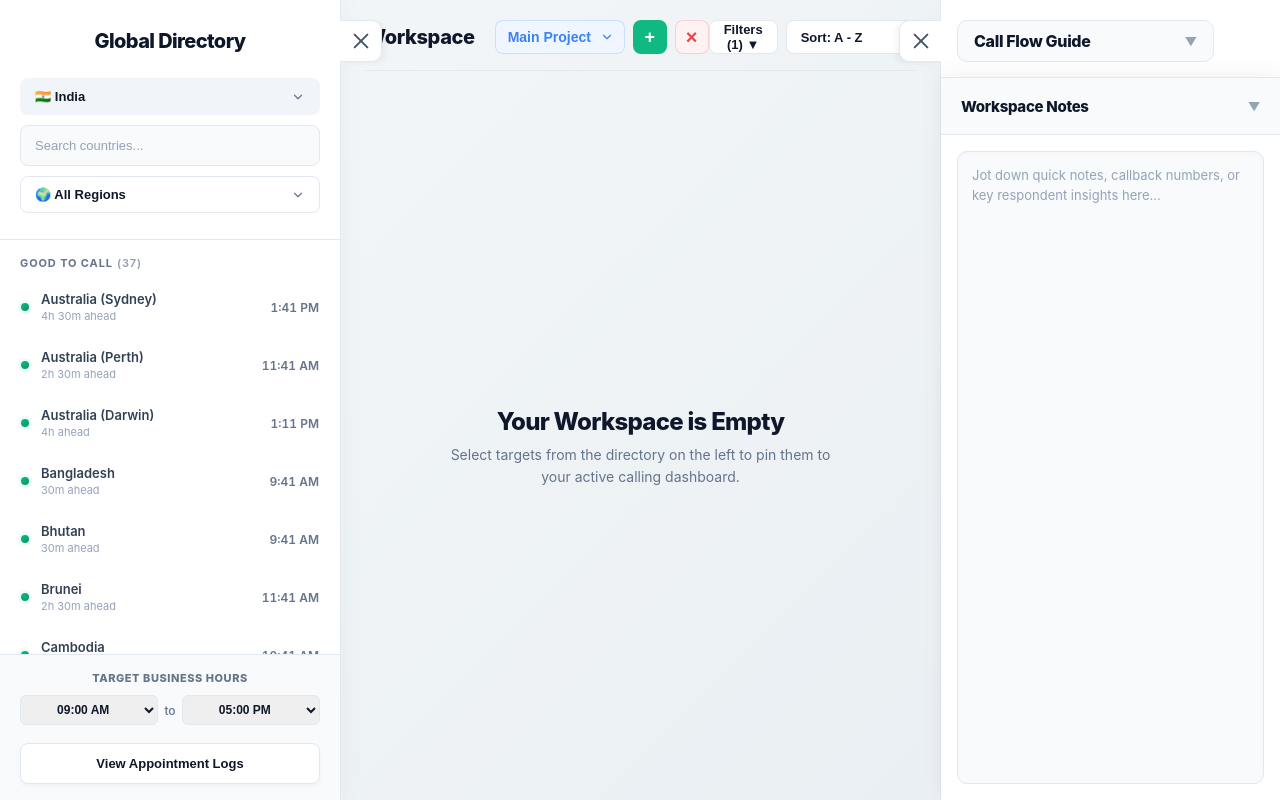
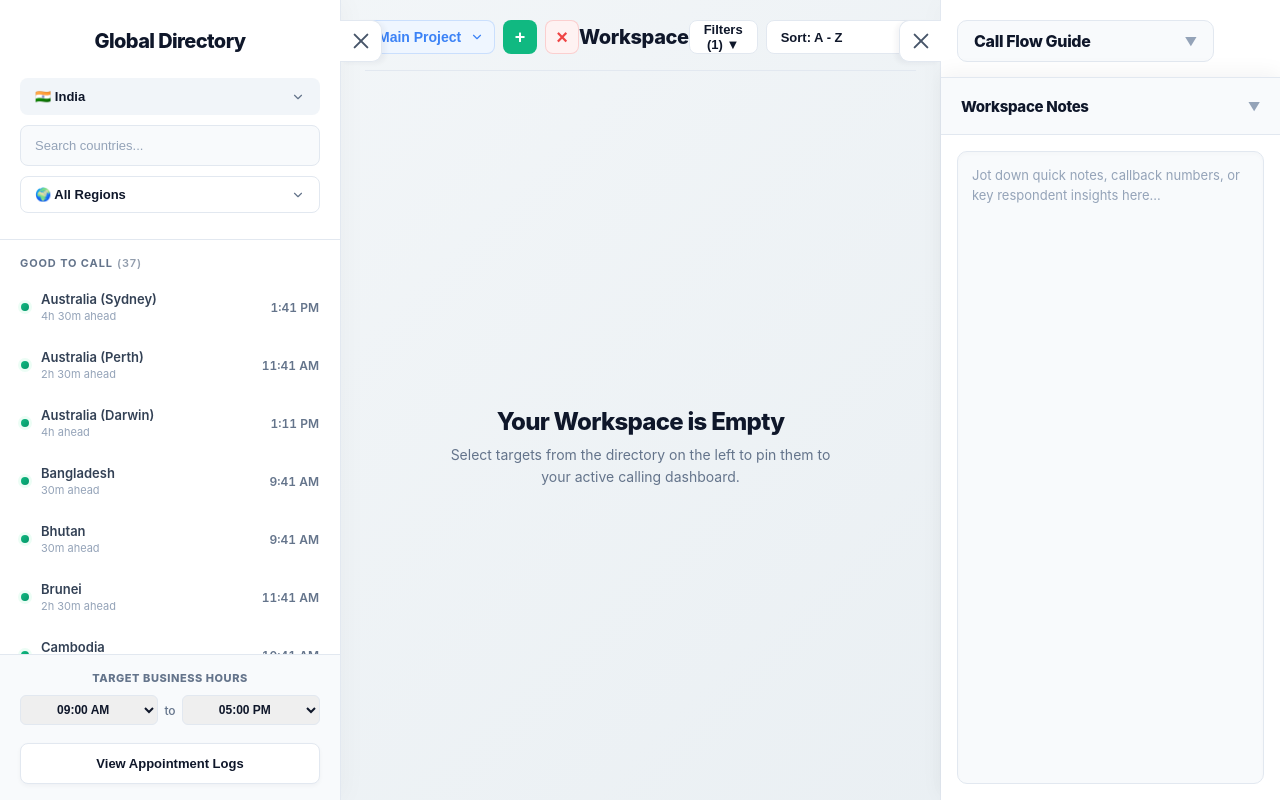
Before and after one commit to pdkokare1/IRSTool, a React (Vite) app: page / in a window 1280 px wide. Built offline with nearby package versions, Linux system fonts and the light colour scheme.

Commit message:
Update ActiveWorkspace.jsx

```diff
--- a/components/ActiveWorkspace.jsx
+++ b/components/ActiveWorkspace.jsx
@@ -1,4 +1,4 @@
-// components/ActiveWorkspace.jsx
+// src/components/ActiveWorkspace.jsx
 
 import React, { useState, useRef, useEffect } from 'react';
 import { getTzOffsetMins } from '../App';
@@ -7,7 +7,7 @@ export default function ActiveWorkspace({
   canvasRef, selectedCountries, activeTiles, converterState,
   toggleConverter, applyDatePreset, handleDateTimeChange, handleSaveLog, associateLocation,
   officeLabels, officeTimezones, toggleCountry, isDrawerOpen, setIsDrawerOpen, isRightDrawerOpen, setIsRightDrawerOpen,
-  projects, activeProjectId, setActiveProjectId, createNewProject, deleteProject,
+  projects, activeProjectId, setActiveProjectId, openNewProjectModal, deleteProject,
   filters, handleFilterChange, sortOption, setSortOption
 }) {
   const [isFilterOpen, setIsFilterOpen] = useState(false);
@@ -32,7 +32,6 @@ export default function ActiveWorkspace({
 
         {/* LEFT: Project Controls */}
         <div className="header-left">
-          <h2 className="workspace-title" style={{marginRight: '12px'}}>Workspace</h2>
           <select
             className="project-dropdown"
             value={activeProjectId}
@@ -43,9 +42,12 @@ export default function ActiveWorkspace({
               <option key={p.id} value={p.id}>{p.name}</option>
             ))}
           </select>
-          <button className="btn-project-add" onClick={createNewProject} title="Create New Project">+</button>
+          <button className="btn-project-add" onClick={openNewProjectModal} title="Create New Project">+</button>
           <button className="btn-project-del" onClick={() => deleteProject(activeProjectId)} title="Delete Current Project">&times;</button>
         </div>
+
+        {/* CENTER: Title */}
+        <h2 className="workspace-title">Workspace</h2>
 
         {/* RIGHT: Filters and Sort */}
         <div className="header-right">
@@ -205,7 +207,7 @@ export default function ActiveWorkspace({
               <div className="converter-panel">
                 <div className="converter-panel-header">
                   <label>Appointment Time Converter & Logger</label>
-                  <button className="btn-close" onClick={() => toggleConverter(country.name)}>&times;</button>
+                  <button className="btn-close" style={{position: 'absolute'}} onClick={() => toggleConverter(country.name)}>&times;</button>
                 </div>
 
                 <div className="converter-split">
```
